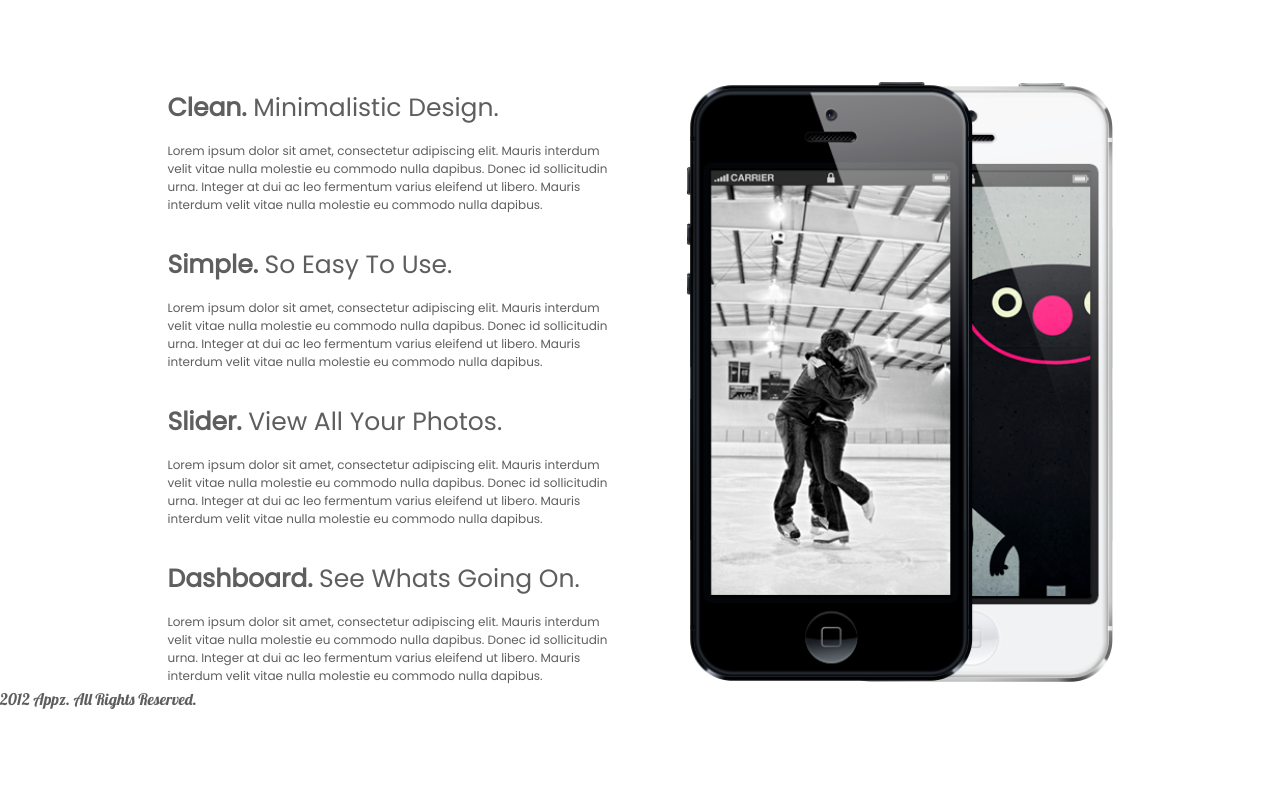
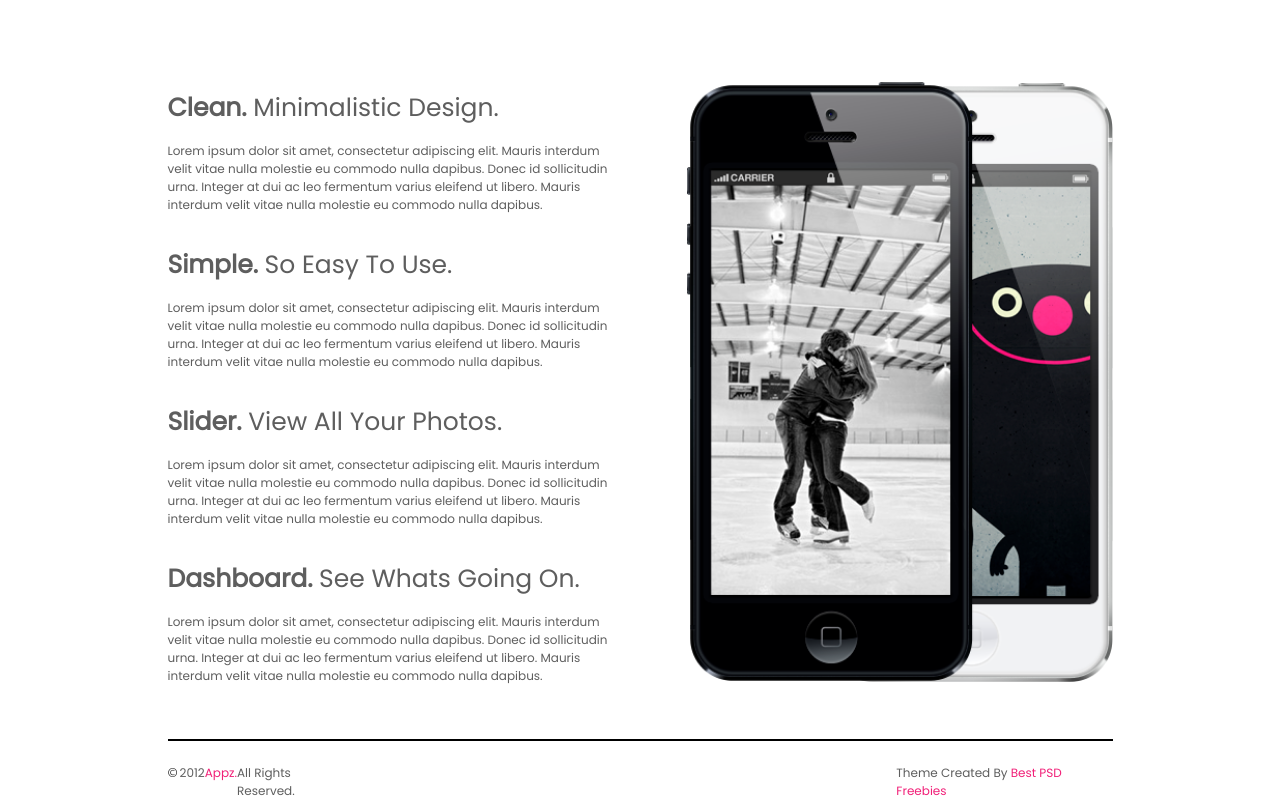
Before and after one commit to scorppavel/thirdtemplate, a plain HTML site: page index.html in a window 1280 px wide. Shown: the part 948-1748 px from the top of the page. Before the commit the page ends 1657 px from the top, so only its background shows below. Drawn offline with Linux system fonts and the light colour scheme.

Commit message:
Added footer(end)

```diff
--- a/assets/css/style.css
+++ b/assets/css/style.css
@@ -161,3 +161,29 @@ button {
     padding-top: 25px;
     height: 600px;
 }
+
+footer {
+    font-family: 'Poppins', sans-serif;
+    margin: auto;
+    width: 945px;
+    margin-top: 50px;
+    border-top: 2px solid #000;
+}
+
+.text-footer {
+    display: flex;
+    margin-top: 23px;
+    font-size: 12px;
+}
+
+.copyright img {
+    margin-right: 3px;
+}
+
+.text-footer span {
+    color: #f12078;
+}
+
+.text-end {
+  padding-left: 546px;
+}
--- a/index.html
+++ b/index.html
@@ -115,10 +115,18 @@
 			<img src="assets/img/phone-screens.png">
 		</div>
 	</section>
-	<footer class="footer">
+	<footer>
+		<div class="text-footer">
+			<div class="copyright">
+				<img src="/assets/img/copyright.png">
+			</div>
 			2012 <span>Appz.</span> All Rights Reserved.
+			<div class="text-end">
+				Theme Created By</span> <span>Best PSD Freebies</span>
+			</div>
+		</div>
+	</footer>
 
-	</footer>
 
 
 </body>
```
